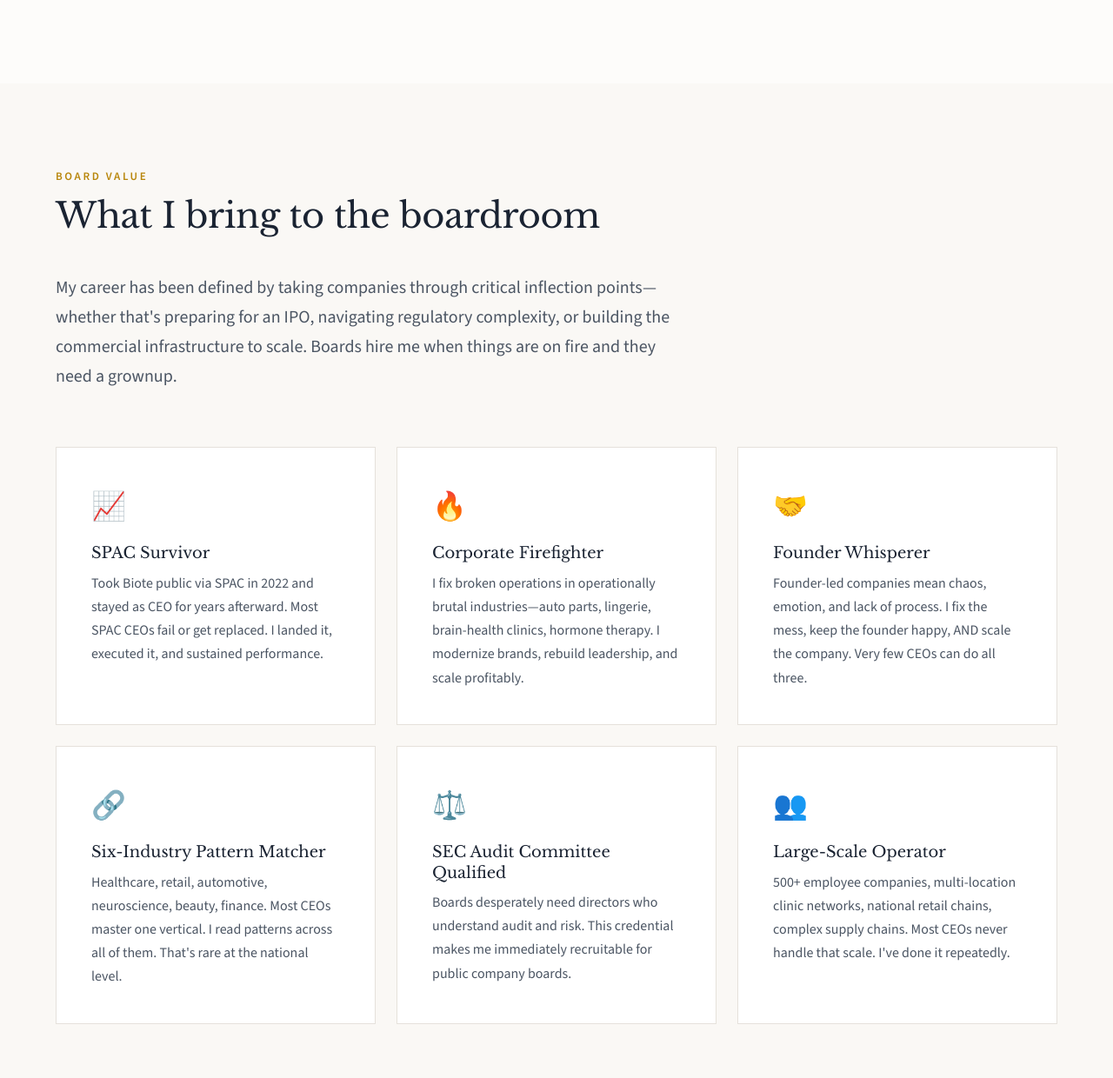
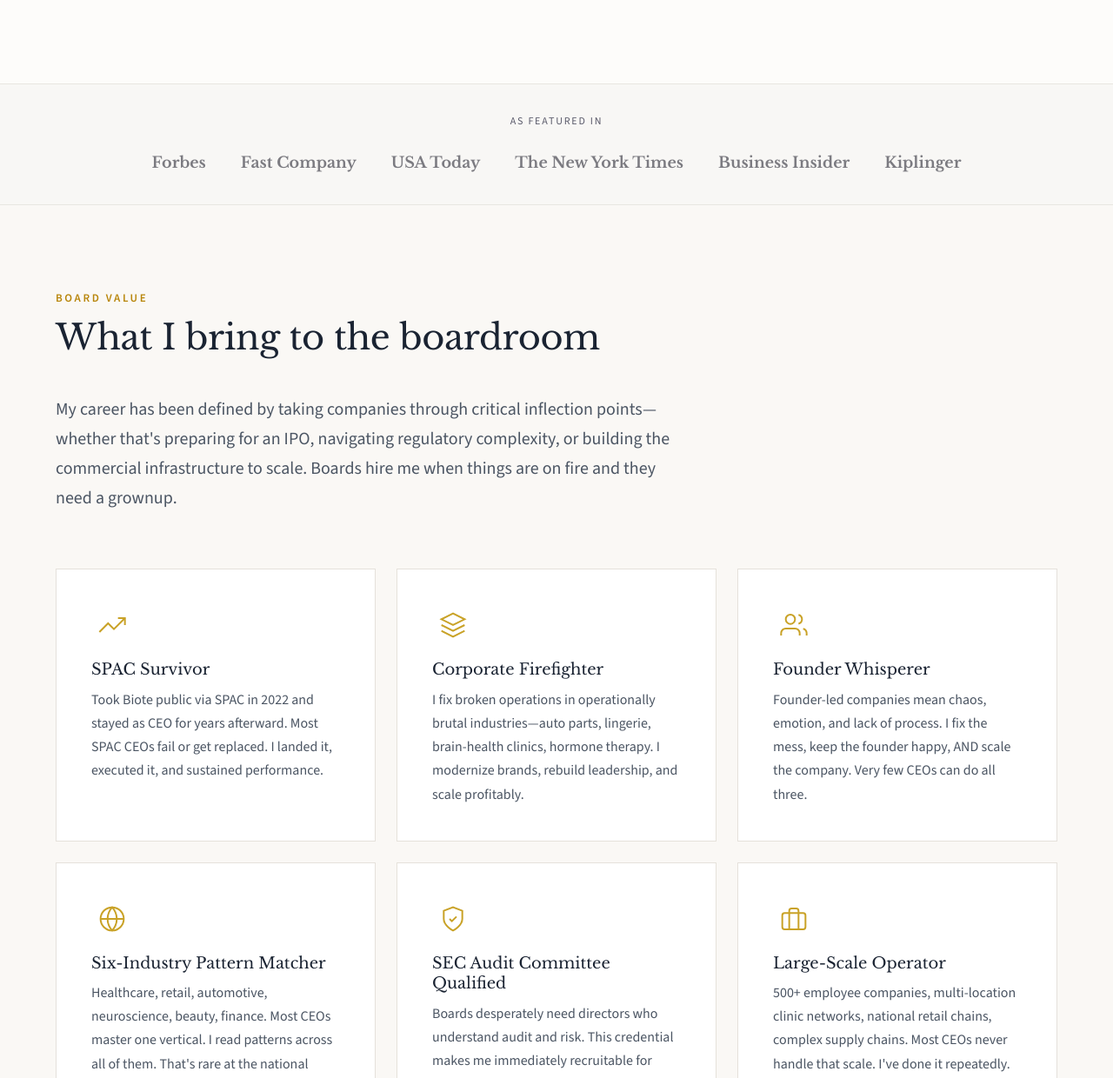
Before and after one commit to bacchusvino/terryweber-site, a plain HTML site: page index.html in a window 1280 px wide. Shown: the part 1160-2400 px from the top of the page at 87% size. Drawn offline with nearby package versions, Linux system fonts and the light colour scheme.

Commit message:
Replace emojis with SVG icons, add press bar, add testimonial placeholder, remove site credit

```diff
--- a/index.html
+++ b/index.html
@@ -61,6 +61,92 @@
   <link rel="icon" type="image/svg+xml" href="/img/favicon.svg">
 
   <link rel="stylesheet" href="/css/main.css">
+
+  <style>
+    /* Visually hidden but accessible to screen readers */
+    .visually-hidden {
+      position: absolute;
+      width: 1px;
+      height: 1px;
+      padding: 0;
+      margin: -1px;
+      overflow: hidden;
+      clip: rect(0, 0, 0, 0);
+      white-space: nowrap;
+      border: 0;
+    }
+
+    /* Custom SVG Icons for Board Value cards */
+    .expertise-card__icon {
+      width: 48px;
+      height: 48px;
+      margin-bottom: 1rem;
+      display: flex;
+      align-items: center;
+      justify-content: center;
+    }
+
+    .expertise-card__icon svg {
+      width: 32px;
+      height: 32px;
+      stroke: #c9a227;
+      stroke-width: 1.5;
+      fill: none;
+    }
+
+    /* Press Logo Bar */
+    .press-bar {
+      background: #f8f7f5;
+      padding: 2rem 0;
+      border-top: 1px solid #e8e6e1;
+      border-bottom: 1px solid #e8e6e1;
+    }
+
+    .press-bar__label {
+      text-align: center;
+      font-size: 0.75rem;
+      letter-spacing: 0.15em;
+      text-transform: uppercase;
+      color: #5a5a6a;
+      margin-bottom: 1.5rem;
+    }
+
+    .press-bar__logos {
+      display: flex;
+      justify-content: center;
+      align-items: center;
+      flex-wrap: wrap;
+      gap: 2.5rem;
+    }
+
+    .press-bar__logo {
+      font-family: 'Libre Baskerville', serif;
+      font-size: 1.1rem;
+      font-weight: 700;
+      color: #2a2a35;
+      opacity: 0.6;
+      transition: opacity 0.3s ease;
+    }
+
+    .press-bar__logo:hover {
+      opacity: 1;
+    }
+
+    /* Testimonial placeholder */
+    .testimonial-placeholder {
+      background: rgba(255,255,255,0.08);
+      border: 1px dashed rgba(255,255,255,0.2);
+      padding: 2rem;
+      border-radius: 4px;
+      margin-top: 2rem;
+    }
+
+    .testimonial-placeholder p {
+      color: rgba(255,255,255,0.5);
+      font-style: italic;
+      font-size: 0.9rem;
+    }
+  </style>
 </head>
 <body>
   <a href="#main" class="skip-link">Skip to main content</a>
@@ -128,6 +214,21 @@
       </div>
     </section>
 
+    <!-- As Seen In Press Bar -->
+    <section class="press-bar" aria-labelledby="press-title">
+      <div class="container">
+        <p id="press-title" class="press-bar__label">As Featured In</p>
+        <div class="press-bar__logos">
+          <span class="press-bar__logo">Forbes</span>
+          <span class="press-bar__logo">Fast Company</span>
+          <span class="press-bar__logo">USA Today</span>
+          <span class="press-bar__logo">The New York Times</span>
+          <span class="press-bar__logo">Business Insider</span>
+          <span class="press-bar__logo">Kiplinger</span>
+        </div>
+      </div>
+    </section>
+
     <!-- What I Bring to a Board -->
     <section class="section--cream" aria-labelledby="board-value-title">
       <div class="container">
@@ -137,37 +238,71 @@
 
         <div class="expertise-grid">
           <div class="expertise-card">
-            <div class="expertise-card__icon">📈</div>
+            <div class="expertise-card__icon">
+              <svg viewBox="0 0 24 24" xmlns="http://www.w3.org/2000/svg">
+                <polyline points="23 6 13.5 15.5 8.5 10.5 1 18"></polyline>
+                <polyline points="17 6 23 6 23 12"></polyline>
+              </svg>
+            </div>
             <h3 class="expertise-card__title">SPAC Survivor</h3>
             <p class="expertise-card__desc">Took Biote public via SPAC in 2022 and stayed as CEO for years afterward. Most SPAC CEOs fail or get replaced. I landed it, executed it, and sustained performance.</p>
           </div>
 
           <div class="expertise-card">
-            <div class="expertise-card__icon">🔥</div>
+            <div class="expertise-card__icon">
+              <svg viewBox="0 0 24 24" xmlns="http://www.w3.org/2000/svg">
+                <path d="M12 2L2 7l10 5 10-5-10-5z"></path>
+                <path d="M2 17l10 5 10-5"></path>
+                <path d="M2 12l10 5 10-5"></path>
+              </svg>
+            </div>
             <h3 class="expertise-card__title">Corporate Firefighter</h3>
             <p class="expertise-card__desc">I fix broken operations in operationally brutal industries—auto parts, lingerie, brain-health clinics, hormone therapy. I modernize brands, rebuild leadership, and scale profitably.</p>
           </div>
 
           <div class="expertise-card">
-            <div class="expertise-card__icon">🤝</div>
+            <div class="expertise-card__icon">
+              <svg viewBox="0 0 24 24" xmlns="http://www.w3.org/2000/svg">
+                <path d="M17 21v-2a4 4 0 0 0-4-4H5a4 4 0 0 0-4 4v2"></path>
+                <circle cx="9" cy="7" r="4"></circle>
+                <path d="M23 21v-2a4 4 0 0 0-3-3.87"></path>
+                <path d="M16 3.13a4 4 0 0 1 0 7.75"></path>
+              </svg>
+            </div>
             <h3 class="expertise-card__title">Founder Whisperer</h3>
             <p class="expertise-card__desc">Founder-led companies mean chaos, emotion, and lack of process. I fix the mess, keep the founder happy, AND scale the company. Very few CEOs can do all three.</p>
           </div>
 
           <div class="expertise-card">
-            <div class="expertise-card__icon">🔗</div>
+            <div class="expertise-card__icon">
+              <svg viewBox="0 0 24 24" xmlns="http://www.w3.org/2000/svg">
+                <circle cx="12" cy="12" r="10"></circle>
+                <line x1="2" y1="12" x2="22" y2="12"></line>
+                <path d="M12 2a15.3 15.3 0 0 1 4 10 15.3 15.3 0 0 1-4 10 15.3 15.3 0 0 1-4-10 15.3 15.3 0 0 1 4-10z"></path>
+              </svg>
+            </div>
             <h3 class="expertise-card__title">Six-Industry Pattern Matcher</h3>
             <p class="expertise-card__desc">Healthcare, retail, automotive, neuroscience, beauty, finance. Most CEOs master one vertical. I read patterns across all of them. That's rare at the national level.</p>
           </div>
 
           <div class="expertise-card">
-            <div class="expertise-card__icon">⚖️</div>
+            <div class="expertise-card__icon">
+              <svg viewBox="0 0 24 24" xmlns="http://www.w3.org/2000/svg">
+                <path d="M12 22s8-4 8-10V5l-8-3-8 3v7c0 6 8 10 8 10z"></path>
+                <polyline points="9 12 11 14 15 10"></polyline>
+              </svg>
+            </div>
             <h3 class="expertise-card__title">SEC Audit Committee Qualified</h3>
             <p class="expertise-card__desc">Boards desperately need directors who understand audit and risk. This credential makes me immediately recruitable for public company boards.</p>
           </div>
 
           <div class="expertise-card">
-            <div class="expertise-card__icon">👥</div>
+            <div class="expertise-card__icon">
+              <svg viewBox="0 0 24 24" xmlns="http://www.w3.org/2000/svg">
+                <rect x="2" y="7" width="20" height="14" rx="2" ry="2"></rect>
+                <path d="M16 21V5a2 2 0 0 0-2-2h-4a2 2 0 0 0-2 2v16"></path>
+              </svg>
+            </div>
             <h3 class="expertise-card__title">Large-Scale Operator</h3>
             <p class="expertise-card__desc">500+ employee companies, multi-location clinic networks, national retail chains, complex supply chains. Most CEOs never handle that scale. I've done it repeatedly.</p>
           </div>
@@ -210,13 +345,18 @@
       </div>
     </section>
 
-    <!-- Quote -->
+    <!-- Quote / Testimonial -->
     <section class="section--navy" aria-labelledby="quote-title">
       <div class="container">
         <h2 id="quote-title" class="visually-hidden">Recognition</h2>
         <div class="quote-block" style="background: rgba(255,255,255,0.05); border-left-color: var(--gold);">
           <p class="quote-block__text" style="color: white;">"Recognized nationally for transformational leadership across healthcare, retail, and technology."</p>
-          <p class="quote-block__cite" style="color: rgba(255,255,255,0.7);"><strong style="color: white;">Featured in:</strong> Forbes, Fast Company, USA Today, NY Times, Business Insider, Kiplinger</p>
+          <p class="quote-block__cite" style="color: rgba(255,255,255,0.7);"><strong style="color: white;">PharmaVOICE 100 Most Inspiring People</strong> · 2021</p>
+        </div>
+
+        <!-- Testimonial Placeholder for Client -->
+        <div class="testimonial-placeholder">
+          <p>[Placeholder: Quote from Board Chair or Founder regarding Terry's impact on company transformation or IPO process]</p>
         </div>
       </div>
     </section>
@@ -296,7 +436,6 @@
 
       <div class="footer-bottom">
         <p>&copy; 2025 Terry Weber. All rights reserved.</p>
-        <p>Site by <a href="https://mygeekmac.com" style="color: var(--gold);">Josh Pirtle</a></p>
       </div>
     </div>
   </footer>
@@ -313,20 +452,5 @@
       });
     }
   </script>
-
-  <style>
-    /* Visually hidden but accessible to screen readers */
-    .visually-hidden {
-      position: absolute;
-      width: 1px;
-      height: 1px;
-      padding: 0;
-      margin: -1px;
-      overflow: hidden;
-      clip: rect(0, 0, 0, 0);
-      white-space: nowrap;
-      border: 0;
-    }
-  </style>
 </body>
 </html>
```
